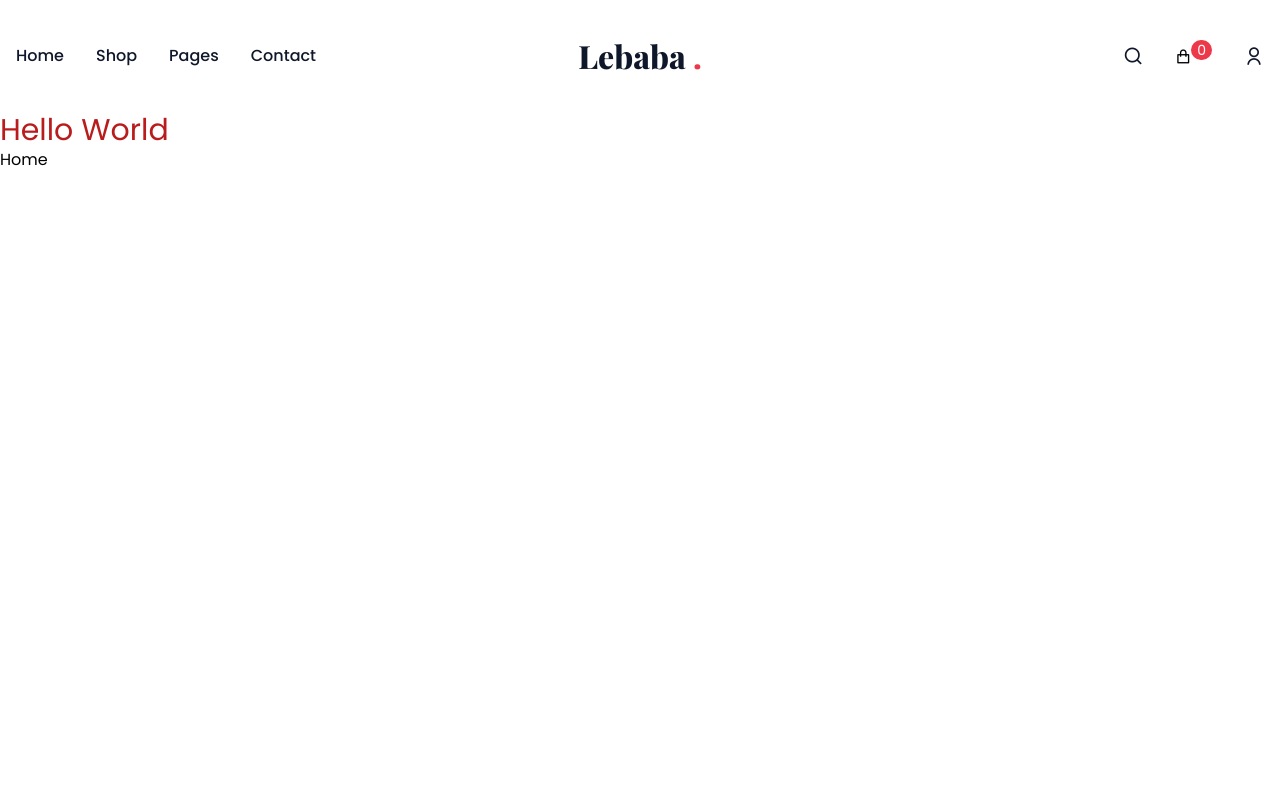
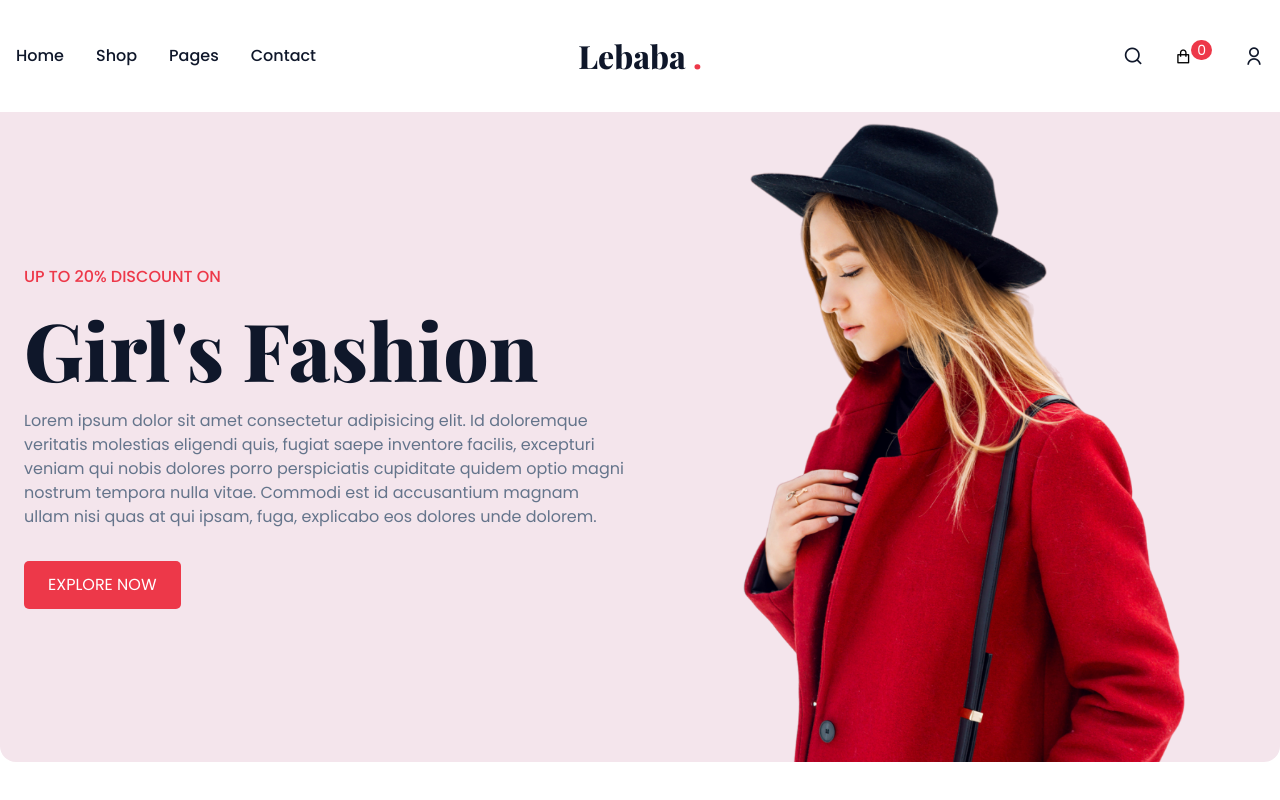
Before and after one commit to Rakibul12356/Mern-stack-Eccommerce-frontend, a React (Vite) app: page / in a window 1280 px wide. Built offline with nearby package versions, Linux system fonts and the light colour scheme.

Commit message:
banner section done

```diff
--- a/src/App.jsx
+++ b/src/App.jsx
@@ -8,7 +8,6 @@ function App() {
   return (
     <>
     <Navbar></Navbar>
-      <h2 className='text-3xl text-red-700'>Hello World</h2>
       <Outlet></Outlet>
     </>
   )
--- /dev/null
+++ b/src/pages/home/Banner.jsx
@@ -0,0 +1,23 @@
+
+import React from 'react';
+import { Link } from 'react-router-dom';
+import bannerImg from '../../assets/header.png'
+
+const Banner = () => {
+    return (
+        <div className='section__container header__container'>
+            <div className='header__content z-30'>
+                <h4 className='uppercase'>UP TO 20% Discount on</h4>
+                <h1>Girl's Fashion</h1>
+                <p>Lorem ipsum dolor sit amet consectetur adipisicing elit. Id doloremque veritatis molestias eligendi quis, fugiat saepe inventore facilis, excepturi veniam qui nobis dolores porro perspiciatis cupiditate quidem optio magni nostrum tempora nulla vitae. Commodi est id accusantium magnam ullam nisi quas at qui ipsam, fuga, explicabo eos dolores unde dolorem.</p>
+                <button className='btn'><Link to='/shop'>EXPLORE NOW</Link></button>
+            </div>
+            <div className='header__image'>
+                <img src={bannerImg} alt="" />
+            </div>
+
+        </div>
+    );
+};
+
+export default Banner;
--- /dev/null
+++ b/src/pages/home/Home.jsx
@@ -0,0 +1,13 @@
+
+import React from 'react'
+import Banner from './Banner'
+
+const Home = () => {
+  return (
+   <>
+   <Banner></Banner>
+   </>
+  )
+}
+
+export default Home
--- a/src/routers/Router.jsx
+++ b/src/routers/Router.jsx
@@ -1,5 +1,6 @@
 import { createBrowserRouter,} from "react-router-dom";
 import App from "../App";
+import Home from "../pages/home/Home";
 const router = createBrowserRouter([
     {
         path: "/",
@@ -7,7 +8,7 @@ const router = createBrowserRouter([
         children:[
             {
                 path:"/",
-                element:<div>Home</div>
+                element:<Home></Home>
             },
 
         ]
```
